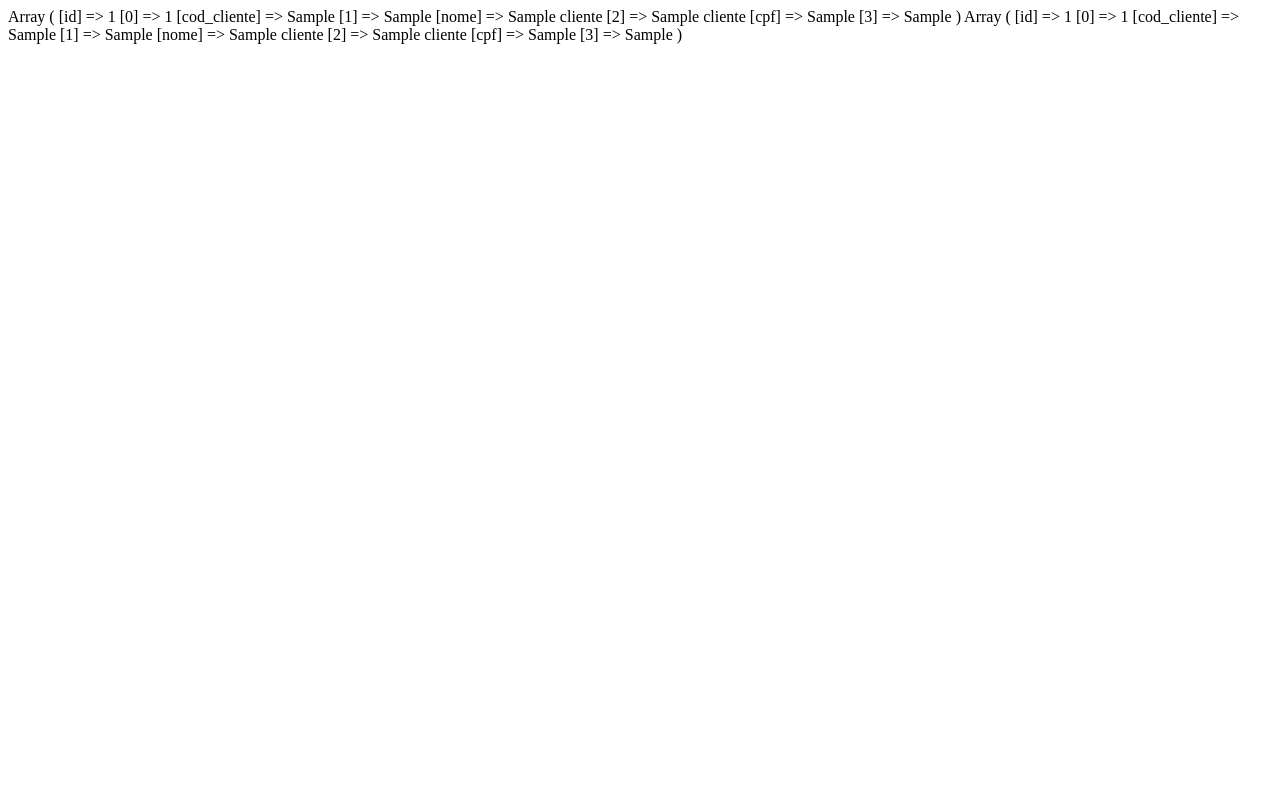
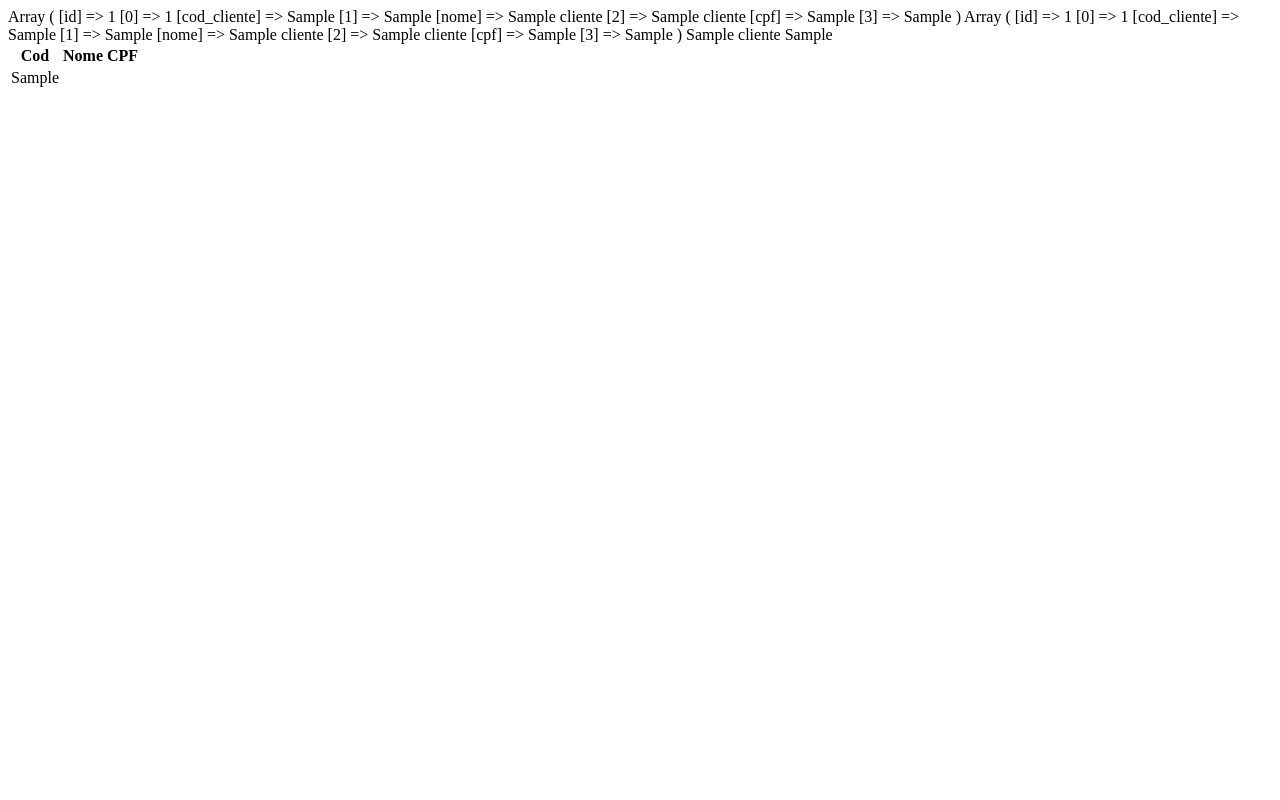
Before and after one commit to BiancaLouS/ti93php, a PHP site: page /cliente.php in a window 1280 px wide. Run offline with PHP 8.4, Linux system fonts and the light colour scheme; tables that the repository leaves empty or names only in its code hold one stand-in row (values such as "Sample post").

Commit message:
Atualização cliente.php (Criação de matriz)

```diff
--- a/js/cliente.php
+++ b/js/cliente.php
@@ -15,3 +15,33 @@
 
     print_r($row);
 ?>
+
+<!DOCTYPE html>
+<html lang="pt-BR">
+<head>
+    <meta charset="UTF-8">
+    <meta name="viewport" content="width=device-width, initial-scale=1.0">
+    <title>Clientes (<?php echo $num_rows ?>)</title>
+</head>
+<body>
+        <table>
+            <thead>
+                <th>Cod</th>
+                <th>Nome</th>
+                <th>CPF</th>
+            </thead>
+            <tbody>
+                <?php do {?>
+                    <tr>
+                        <td>
+                            <?php echo $row['cod_cliente'];?></td>
+                            <?php echo $row['nome'];?></td>
+                            <?php echo $row['cpf'];?></td>
+
+
+                    </tr>
+                <?php } while ($row = $lista->fetch())?>
+            </tbody>
+        </table>
+</body>
+</html>
```
